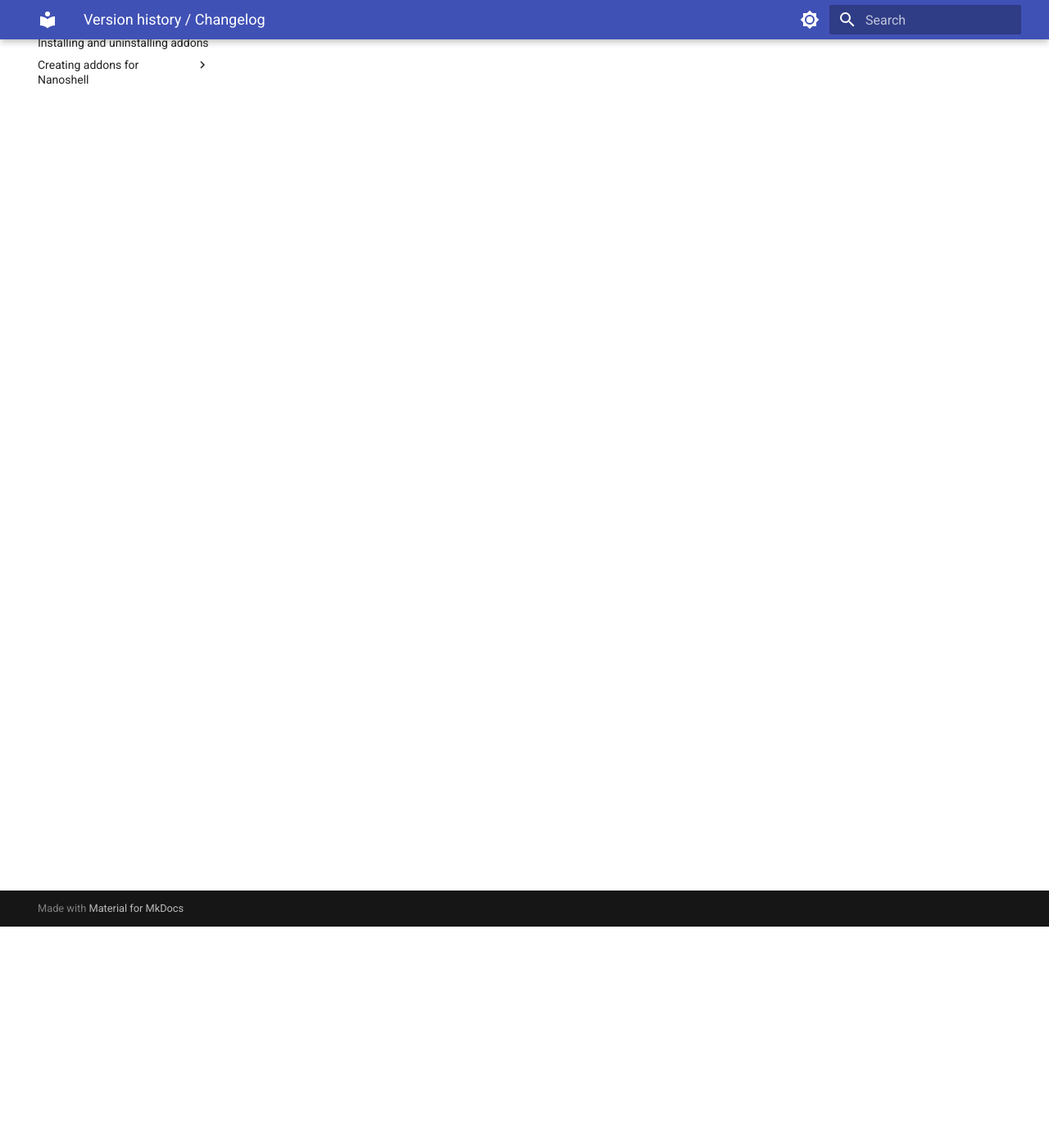
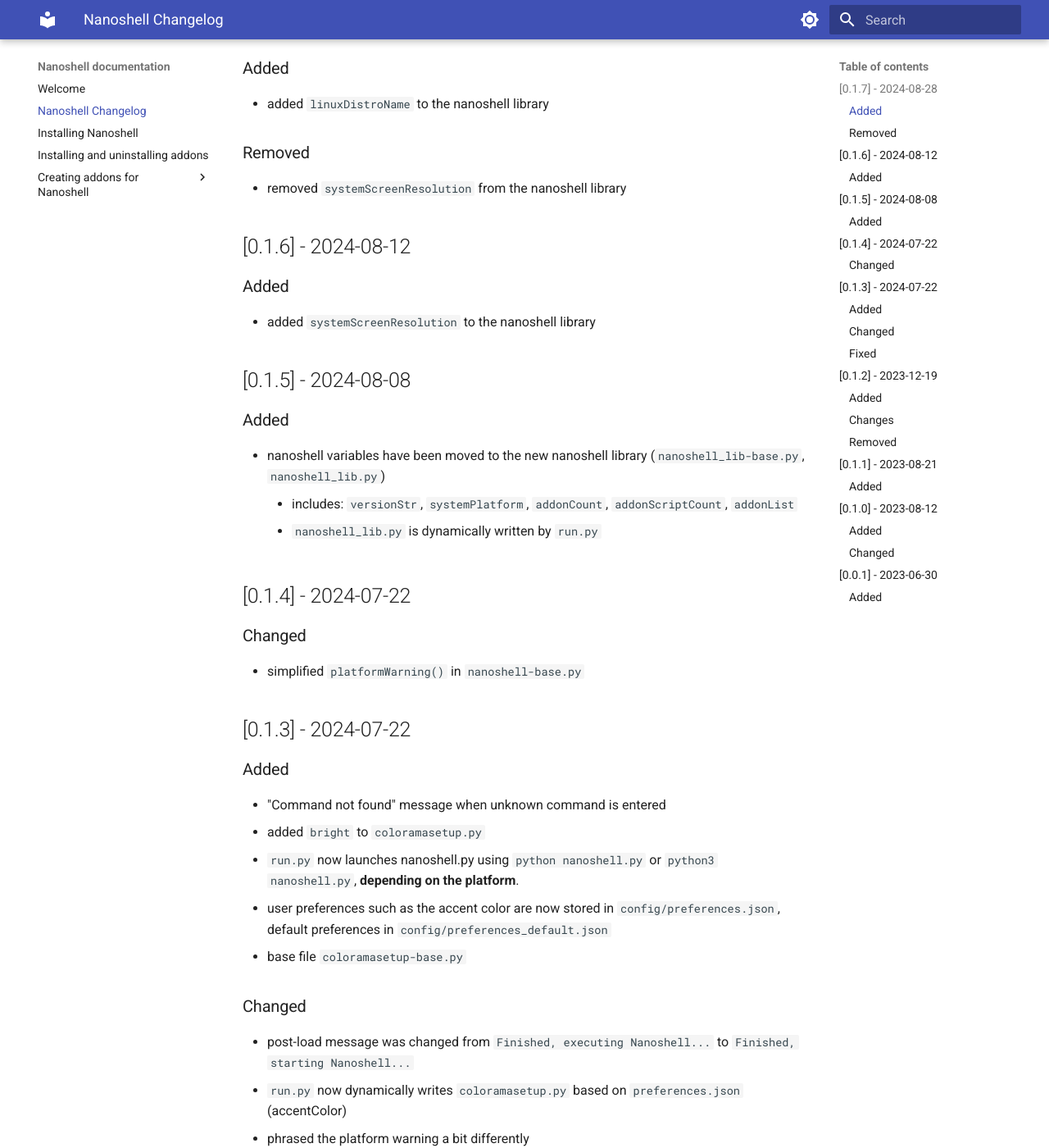
Before and after one commit to jajtic/nanoshell-docs, an MkDocs documentation site: the page built from docs/changelog.md, in a window 1280 px wide and 1400 px high, scrolled down 270 px. Shown: the whole window at 82% size. Built offline with MkDocs 1.6.1 and Material for MkDocs 9.7.7, drawn with Linux system fonts in a browser that asks for light colours; some of the changed text lies outside the part shown.

Commit message:
Add up-to-date changelog

```diff
--- a/docs/changelog.md
+++ b/docs/changelog.md
@@ -1,3 +1,98 @@
-# Version history / Changelog
+# Nanoshell Changelog
 
-**Will be added soon!**
+All notable changes to nanoshell will be documented here.
+
+The format is based on [Keep a Changelog](https://keepachangelog.com/en/1.1.0/).
+
+## [0.1.7] - 2024-08-28
+
+### Added
+- added `linuxDistroName` to the nanoshell library
+
+### Removed
+- removed `systemScreenResolution` from the nanoshell library
+
+
+
+## [0.1.6] - 2024-08-12
+
+### Added
+- added `systemScreenResolution` to the nanoshell library
+
+
+
+## [0.1.5] - 2024-08-08
+
+### Added
+- nanoshell variables have been moved to the new nanoshell library (`nanoshell_lib-base.py`, `nanoshell_lib.py`)
+    - includes: `versionStr`, `systemPlatform`, `addonCount`, `addonScriptCount`, `addonList`
+    - `nanoshell_lib.py` is dynamically written by `run.py`
+
+
+
+## [0.1.4] - 2024-07-22
+
+### Changed
+- simplified `platformWarning()` in `nanoshell-base.py`
+
+
+
+## [0.1.3] - 2024-07-22
+
+### Added
+- "Command not found" message when unknown command is entered
+- added `bright` to `coloramasetup.py`
+- `run.py` now launches nanoshell.py using `python nanoshell.py` or `python3 nanoshell.py`, **depending on the platform**.
+- user preferences such as the accent color are now stored in `config/preferences.json`, default preferences in `config/preferences_default.json`
+- base file `coloramasetup-base.py`
+
+### Changed
+- post-load message was changed from `Finished, executing Nanoshell...` to `Finished, starting Nanoshell...`
+- `run.py` now dynamically writes `coloramasetup.py` based on `preferences.json` (accentColor)
+- phrased the platform warning a bit differently
+- `"darwin"` is now a possible value as the system platform
+
+### Fixed
+- `run.py` now ignores non-directory files in addons folder to prevent any possible issues
+
+
+
+
+## [0.1.2] - 2023-12-19
+
+### Added
+- `run.py` now checks addons' platform key
+- platform warning (`nanoshell-base.py`) - warns if addon isn't supported on client platform
+
+### Changes
+- addon JSONs now require a platform key
+- system platform is now checked in `run.py` (instead of `nanoshell-base.py`) and stored into variable **system_platform** in `nanoshell-base.py`
+
+### Removed
+- `"java"` is no longer a possible value as the system platform
+
+
+
+## [0.1.1] - 2023-08-21
+
+### Added
+- platform checking in `nanoshell-base.py` (win/linux/java/unknown)
+- added `light_green` to `coloramasetup.py`
+
+
+
+## [0.1.0] - 2023-08-12
+
+### Added
+- `coloramasetup.py` - simple library with colors
+- more verbose messages in _run.py_
+
+### Changed
+- nanoshell version is now stored in a variable **versionStr** in _nanoshell-base.py_
+
+
+
+## [0.0.1] - 2023-06-30
+
+### Added
+- Working nanoshell base and essential scripts
```
